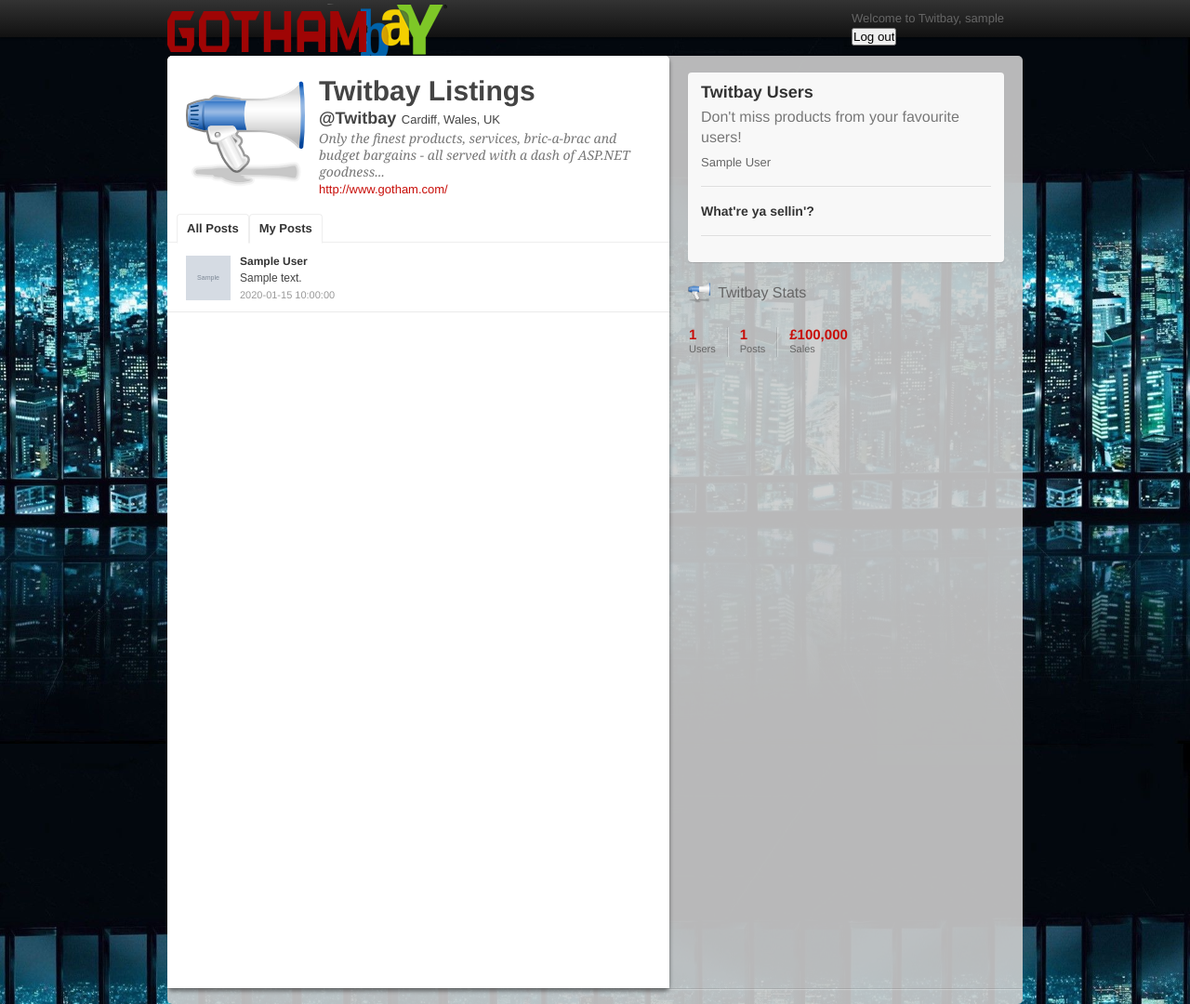
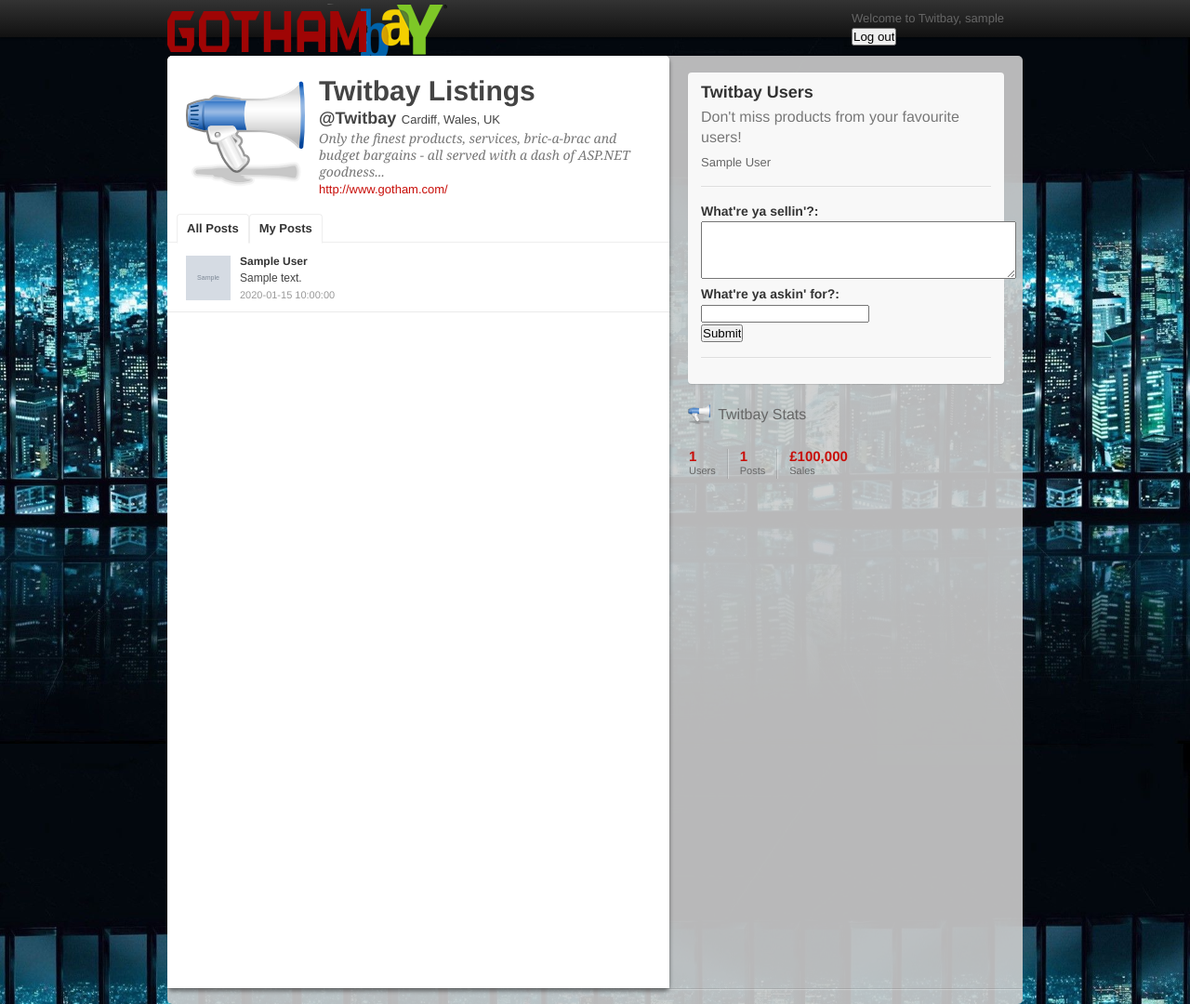
Before and after one commit to djdavies/twitbay, a PHP site: page /index.php in a window 1280 px wide. Shown: the whole page at 93% size. Run offline with PHP 8.4, Linux system fonts and the light colour scheme; the visitor is signed in with stand-in values (Sample User, id 1); tables that the repository leaves empty or names only in its code hold one stand-in row (values such as "Sample post"); grey boxes marked "Sample" are stand-in pictures.

Commit message:
Fixed whitespace etc

```diff
--- a/index.php
+++ b/index.php
@@ -63,6 +63,7 @@ require_once('UserStat.php');
         			    // If the user IS logged in then display a welcome message.
                         } else {
                     ?>
+
                     <p>Welcome to Twitbay, <?php echo $_SESSION['username']; ?></p>
                     <form action='logout.php' method='post'>
                         <input type="submit" value="Log out" />
@@ -71,7 +72,7 @@ require_once('UserStat.php');
                     <?php
                         };
                     ?>
-            </div>
+            </div> <!-- /session -->
         </div> <!-- /active-links -->
     </div> <!-- top-bar-inside -->
 </div> <!-- top-bar -->
@@ -146,7 +147,7 @@ require_once('UserStat.php');
             $userNames->getUserNames();
         ?>
 
-        <!-- End of user list                    -->
+        <!-- End of user list -->
 
 
         <hr />
@@ -154,14 +155,25 @@ require_once('UserStat.php');
         <div class="profile-subpage-call-out">
 
             <!-- TODO - If logged in, display text box where user can post -->
-             <?php if (isset($_SESSION['loggedin'])) {
-                echo "What're ya sellin'?";
+            <?php
+                if (isset($_SESSION['loggedin'])) {
+                    $sellingUsername = $_SESSION['username'];
+            ?>
+                    <form action="selling.php" name="sellingForm" method="post">
+                        What're ya sellin'?:<br>
+                        <textarea name="content" cols="40" rows="4"></textarea><br>
+                        What're ya askin' for?:<br>
+                        <input type="number" step="0.01" name="price"><br>
+                        <input type="hidden" name="username" value="<?php echo $sellingUsername; ?>">
+                        <input type="submit" value="Submit">
+                    </form>
+                    <!-- End of posting form -->
+
+            <?php
                 } else {
                     echo "Yo, you're not logged in.";
                 }
             ?>
-            <!-- ??? -->
-            <!-- End of posting form -->
 
 
             <!-- TODO - If not logged in, display a sign up form -->
```
Also changed, not shown: database.php (line endings or trailing spaces). Lines whose indentation alone changed are shown as unchanged.
